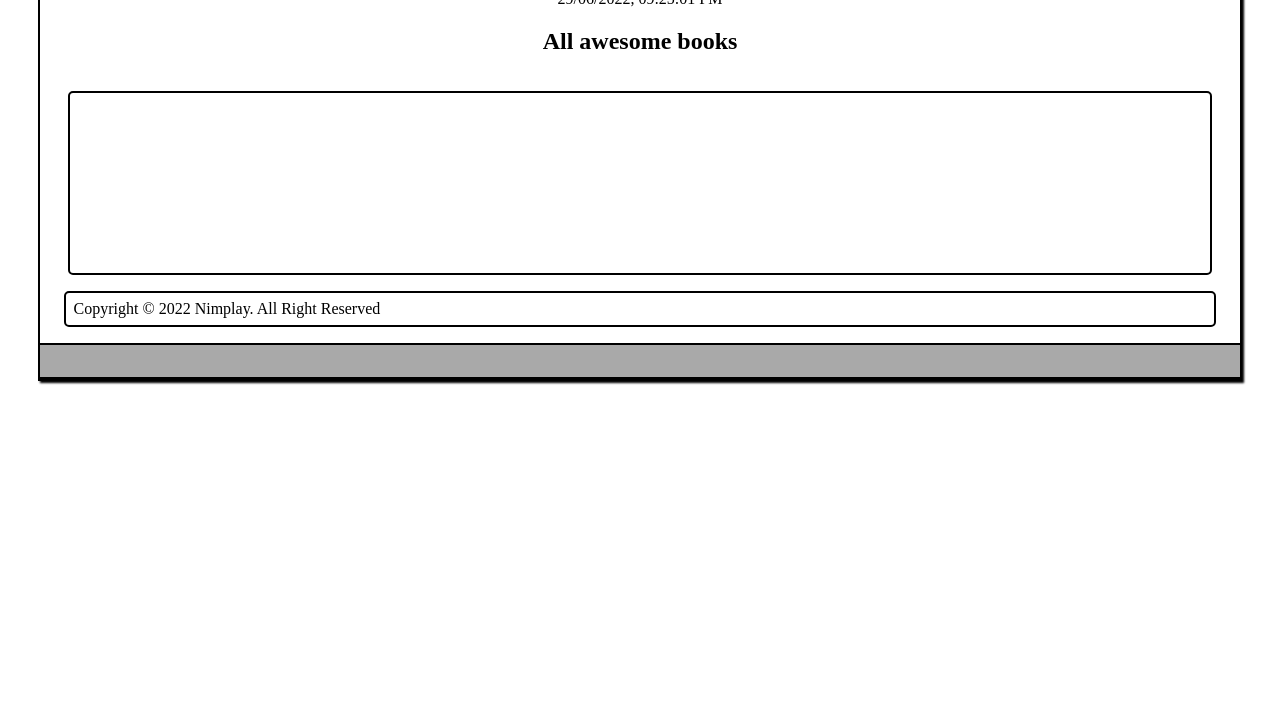
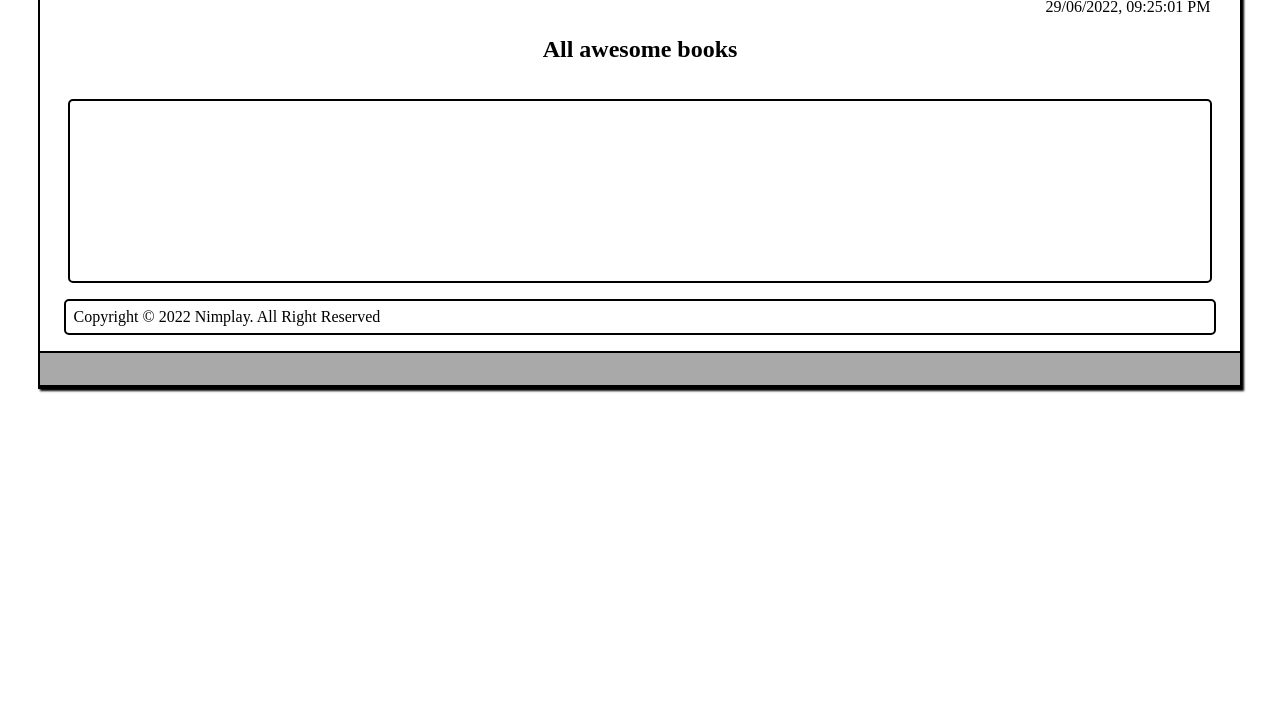
Before and after one commit to nimplay/Awesome-books, a website: page index.html in a window 1280 px wide. Shown: the part 88-800 px from the top of the page. Drawn offline with Linux system fonts and the light colour scheme.

Commit message:
Update css file

```diff
--- a/styles.css
+++ b/styles.css
@@ -53,6 +53,13 @@
   flex-direction: row;
   gap: 20px;
   margin-right: 20px;
+}
+
+#clock {
+  display: flex;
+  justify-content: flex-end;
+  width: 95%;
+  margin-top: 0.5rem;
 }
 
 .container h1 {
```
